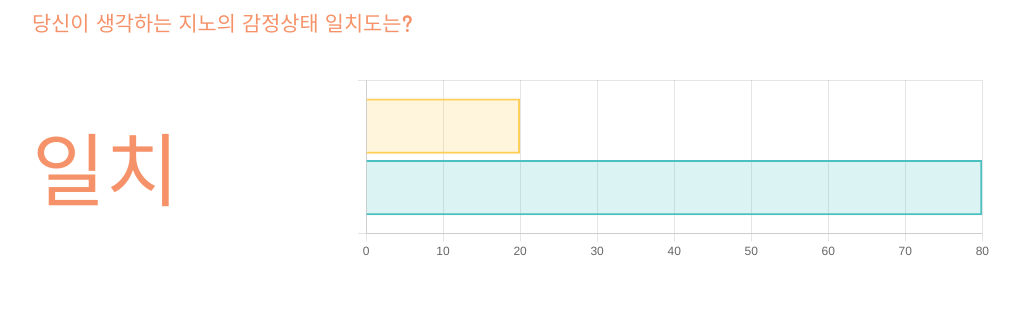
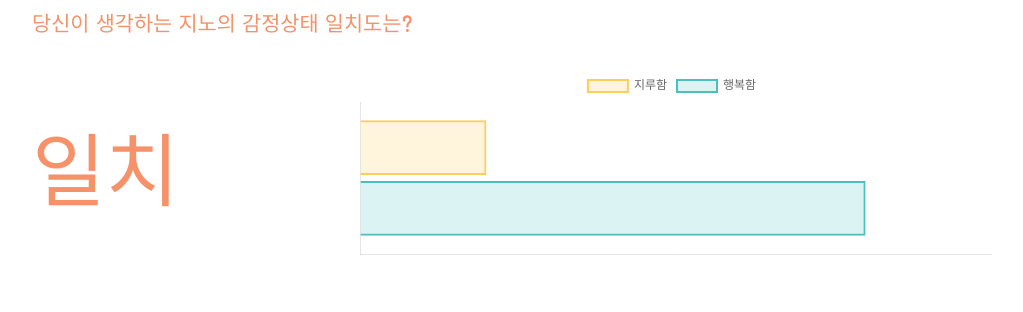
Before and after one commit to CreamDeLaCream/creme-client, a React (Create React App) app: page /result in a window 1280 px wide. Shown: the part 776-1088 px from the top of the page, without its empty margins (128-1151 px from the left). Built offline with nearby package versions, Linux system fonts and the light colour scheme; a web font is replaced by a local one.

Commit message:
[#38] fix: GridLine 사라지지 않는 문제 해결

```diff
--- a/src/pages/Result/BarChart.js
+++ b/src/pages/Result/BarChart.js
@@ -28,9 +28,11 @@ const BarChart = () => {
         label: '지루함',
         data: [20],
         // 바탕색
-        backgroundColor: ['rgba(255, 206, 86, 0.2)', 'rgba(75, 192, 192, 0.2)'],
+        backgroundColor: ['rgba(255, 206, 86, 0.2)'],
+        // backgroundColor: ['rgba(214, 180, 161, 0.2)'],
         // 테두리색
-        borderColor: ['rgba(255, 206, 86, 1)', 'rgba(75, 192, 192, 1)'],
+        borderColor: ['rgba(255, 206, 86, 1)'],
+        // borderColor: ['rgba(214, 180, 161, 1)'],
         // 테두리 선 굵기
         borderWidth: 2,
       },
@@ -38,61 +40,105 @@ const BarChart = () => {
         label: '행복함',
         data: [80],
         backgroundColor: ['rgba(75, 192, 192, 0.2)'],
+        // backgroundColor: ['rgba(214, 180, 161, 0.2)'],
         borderColor: ['rgba(75, 192, 192, 1)'],
+        // borderColor: ['rgba(214, 180, 161, 1)'],
         borderWidth: 2,
       },
     ],
   };
 
+  // const options = {
+  //   indexAxis: 'y',
+  //   responsive: true,
+  //   plugins: {
+  //     legend: {
+  //       // position: 'right',
+  //       display: true,
+  //     },
+  //     title: {
+  //       display: false,
+  //       text: 'Chart.js Horizontal Bar Chart',
+  //     },
+  //   },
+  //   options: {
+  //     scales: {
+  //       xAxes: [
+  //         {
+  //           gridLines: {
+  //             display: false,
+  //             // drawBorder: false,
+  //             // borderDash: [3, 3],
+  //             // zeroLineColor: 'blue',
+  //           },
+
+  //           categoryPercentage: 0.7,
+  //           // barPercentage: 0.9,
+  //           ticks: {
+  //             beginAtZero: true,
+  //           },
+  //         },
+  //       ],
+  //       yAxes: [
+  //         {
+  //           display: false,
+  //           gridLines: {
+  //             display: false,
+  //             // zeroLineColor: 'transparent',
+  //           },
+  //           ticks: {
+  //             beginAtZero: true,
+  //           },
+  //         },
+  //       ],
+  //     },
+  //   },
+  // };
+
   const options = {
     indexAxis: 'y',
+    elements: {
+      bar: {
+        borderWidth: 2,
+      },
+    },
+    // legend: {
+    //   display: true,
+    // },
+    scales: {
+      xAxis: {
+        max: 100,
+        grid: {
+          color: '#00000000',
+        },
+        ticks: {
+          display: false,
+        },
+      },
+      yAxis: {
+        grid: {
+          color: '#00000000',
+        },
+        ticks: {
+          display: false,
+        },
+      },
+    },
     responsive: true,
     plugins: {
       legend: {
-        // position: 'right',
-        display: false,
+        position: 'top',
+        display: true,
       },
       title: {
         display: false,
         text: 'Chart.js Horizontal Bar Chart',
       },
     },
-    options: {
-      scales: {
-        xAxes: [
-          {
-            gridLines: {
-              display: false,
-              // drawBorder: false,
-              // borderDash: [3, 3],
-              // zeroLineColor: 'blue',
-            },
-
-            categoryPercentage: 0.7,
-            barPercentage: 0.9,
-            ticks: {
-              beginAtZero: true,
-            },
-          },
-        ],
-        yAxes: [
-          {
-            display: false,
-            gridLines: {
-              display: false,
-              // zeroLineColor: 'transparent',
-            },
-            ticks: {
-              beginAtZero: true,
-            },
-          },
-        ],
-      },
-    },
   };
 
   return (
-    <div>
+    <div style={{}}>
       <Bar data={data} options={options} height={3} width={10} />
     </div>
   );
```
